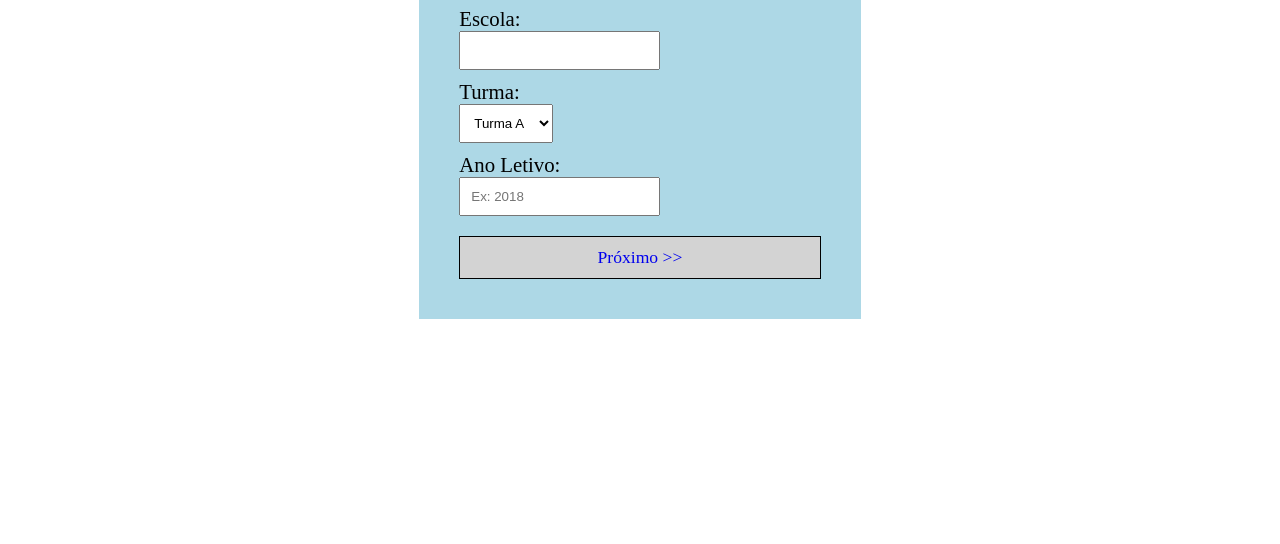
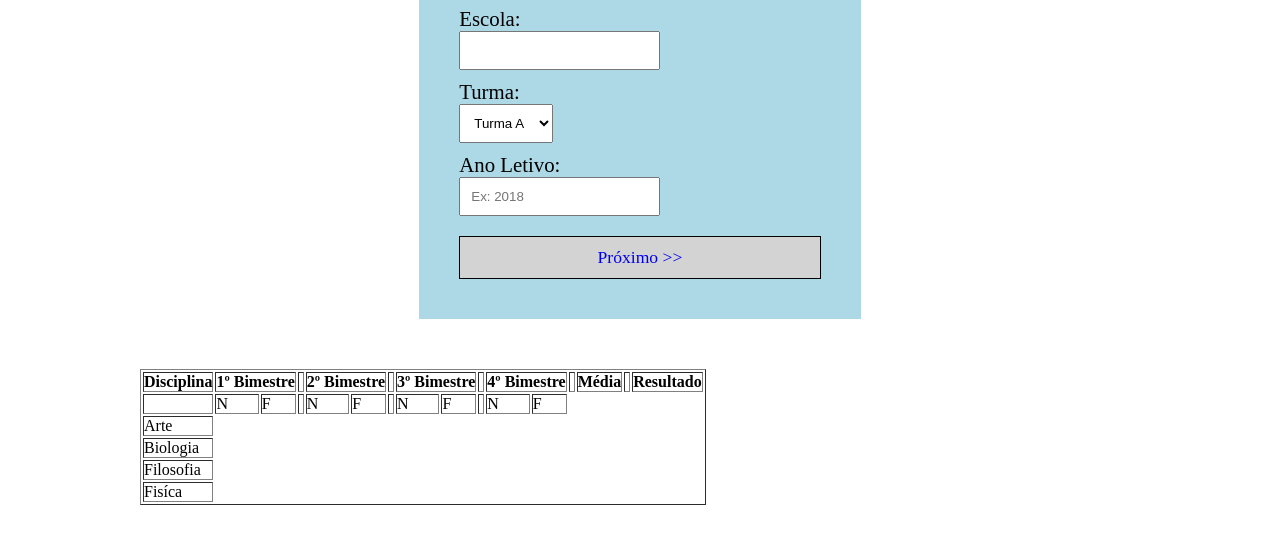
Before and after one commit to GabrielRosendo27/Boletim-Digital, a plain HTML site: page index.html in a window 1280 px wide. Shown: the part 260-804 px from the top of the page. Drawn offline with Linux system fonts and the light colour scheme.

Commit message:
create-table

```diff
--- a/index.html
+++ b/index.html
@@ -140,12 +140,61 @@
       </div>
       <!-- --  -->
       <div class="caixa-info">
-        <span class="text-info text-1"></span>
-        <span class="text-info text-2"></span>
-        <span class="text-info text-3"></span>
-        <span class="text-info text-4"></span>
+        <span class="text-info">Nome do Aluno: <span class="text-1 cor"></span></span>
+        <span class="text-info ">Nome da Escola: <span class="text-2 cor"></span></span></span>
+        <span class="text-info ">Nome da Turma: <span class="text-3 cor"></span></span></span>
+        <span class="text-info ">Ano Letivo: <span class="text-4 cor"></span></span></span>
       </div>
       <!-- --  -->
+      <div class="table">
+        <table border="1">
+          <tr>
+              <th>Disciplina</th>
+              <th colspan="2">1º Bimestre</th>
+              <th>&nbsp;</th>
+              <th colspan="2">2º Bimestre</th>
+              <th>&nbsp;</th>
+              <th colspan="2">3º Bimestre</th>
+              <th>&nbsp;</th>
+              <th colspan="2">4º Bimestre</th>
+              <th>&nbsp;</th>
+              <th>Média</th>
+              <th>&nbsp;</th>
+              <th>Resultado</th>
+          </tr>
+          <tr>
+            <td>&nbsp;</td>
+            <td>N</td>
+            <td>F</td>
+            <!-- --  -->
+            <td>&nbsp;</td>
+            <td>N</td>
+            <td>F</td>
+            <!-- --  -->
+            <td>&nbsp;</td>
+            <td>N</td>
+            <td>F</td>
+            <!-- --  -->
+            <td>&nbsp;</td>
+            <td>N</td>
+            <td>F</td>
+          </tr>
+          <tr>
+              <td>Arte</td>
+
+          </tr>
+          <tr>
+            <td>Biologia</td>
+        </tr>
+        <tr>
+          <td>Filosofia</td>
+      </tr>
+      <tr>
+        <td>Fisíca</td>
+    </tr>
+      </table>
+      </div>
+       <!-- --  -->
       <div class="siglas">
         <div class="siglas-notas">
           <span>Siglas</span>
--- a/index.js
+++ b/index.js
@@ -126,5 +126,9 @@ b10.addEventListener("click", function () {
   let span2 = document.querySelector(".text-2");
   let span3 = document.querySelector(".text-3");
   let span4 = document.querySelector(".text-4");
-  span1.innerHTML = "Nome do Aluno:" + " " + nomeAluno;
+  span1.innerHTML += nomeAluno;
+  span2.innerHTML += nomeEscola;
+  span3.innerHTML += nomeTurma;
+  span4.innerHTML += anoLetivo;
+  //
 });
--- a/style.css
+++ b/style.css
@@ -121,7 +121,18 @@
 .caixa-info {
   display: none;
   background: lightgray;
+  border: 2px solid lightslategray;
+  padding: 6px;
+  margin-bottom: 40px;
 }
 .text-info {
   display: block;
+  color: green;
+  padding: 4px;
+  font-size: 1.3rem;
 }
+.cor {
+  color: black;
+  font-size: 1.1rem;
+}
+/* table */
```
